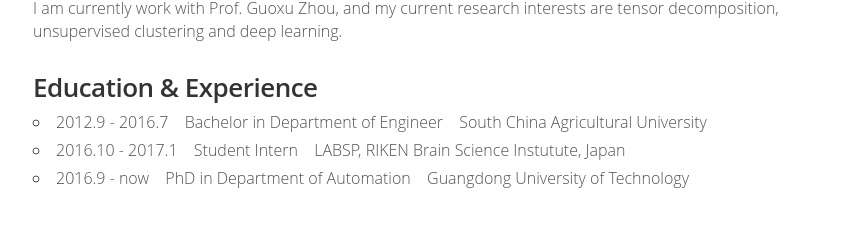
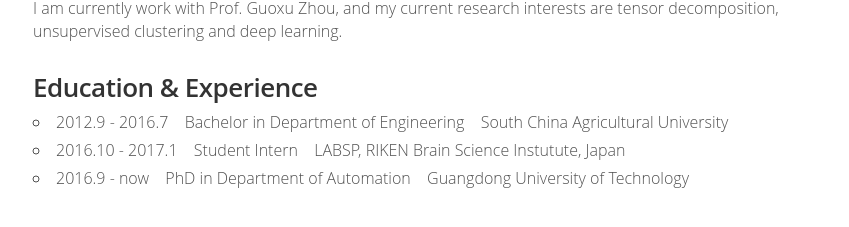
Before and after one commit to zhougdut/zhougdut.github.io, a Jekyll site: the page built from _people/yuning_qiu.md, in a window 1280 px wide. Shown: the part 531-758 px from the top of the page, without its empty margins (222-1071 px from the left). Built offline with Jekyll 4.4.1, drawn with Linux system fonts in a browser that asks for light colours; nearby versions of some CDN libraries; comment, search, counter and statistics services are not loaded.

Commit message:
added people

```diff
--- a/_people/yuning_qiu.md
+++ b/_people/yuning_qiu.md
@@ -32,6 +32,6 @@
 
 ### Education & Experience
 
-- 2012.9 - 2016.7 &ensp; Bachelor in Department of Engineer &ensp;  South China Agricultural University
+- 2012.9 - 2016.7 &ensp; Bachelor in Department of Engineering &ensp;  South China Agricultural University
 - 2016.10 - 2017.1 &ensp; Student Intern &ensp; LABSP, RIKEN Brain Science Instutute, Japan
 - 2016.9 - now &ensp; PhD in Department of Automation &ensp; Guangdong University of Technology
```
Also changed, not shown: README.md, 2 other files.
